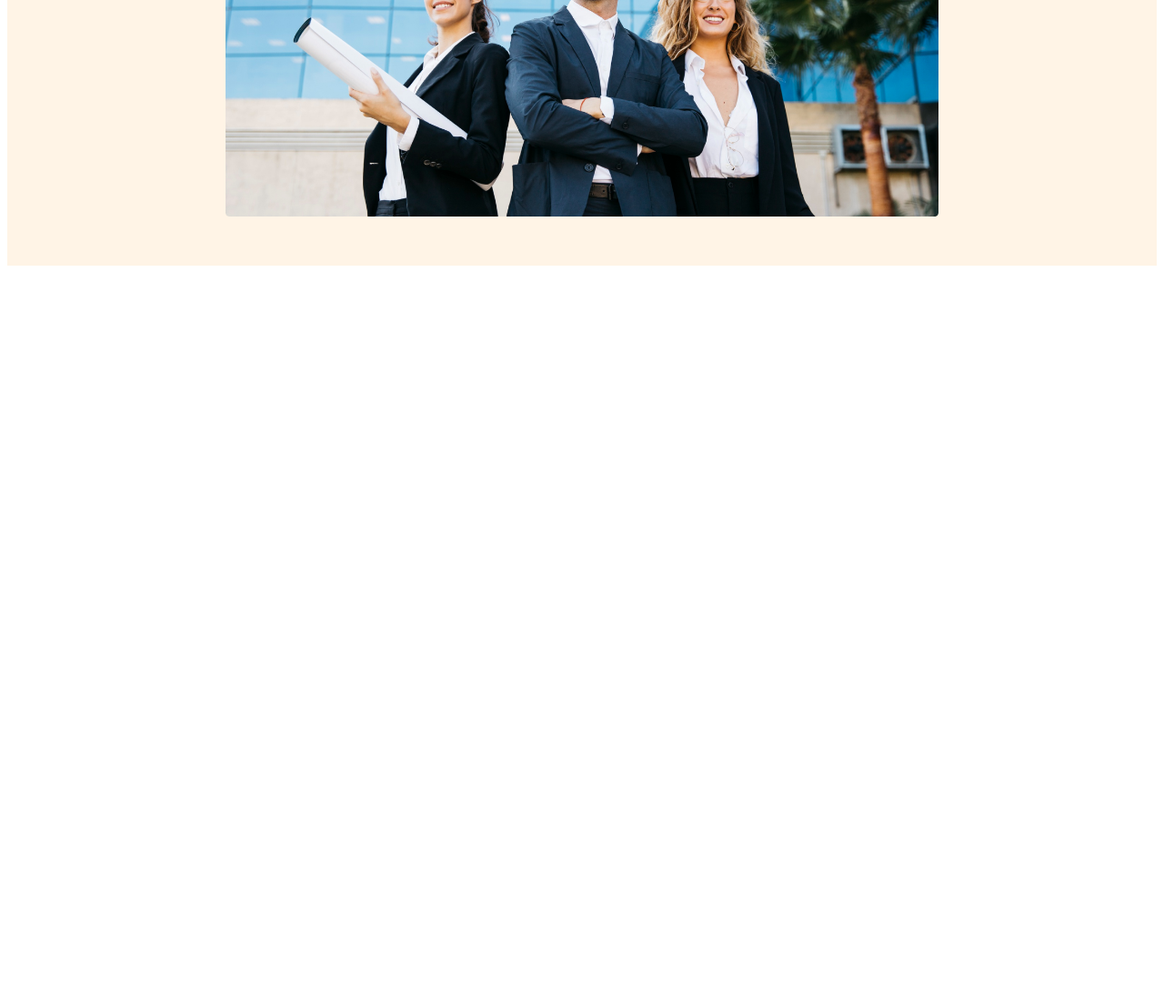
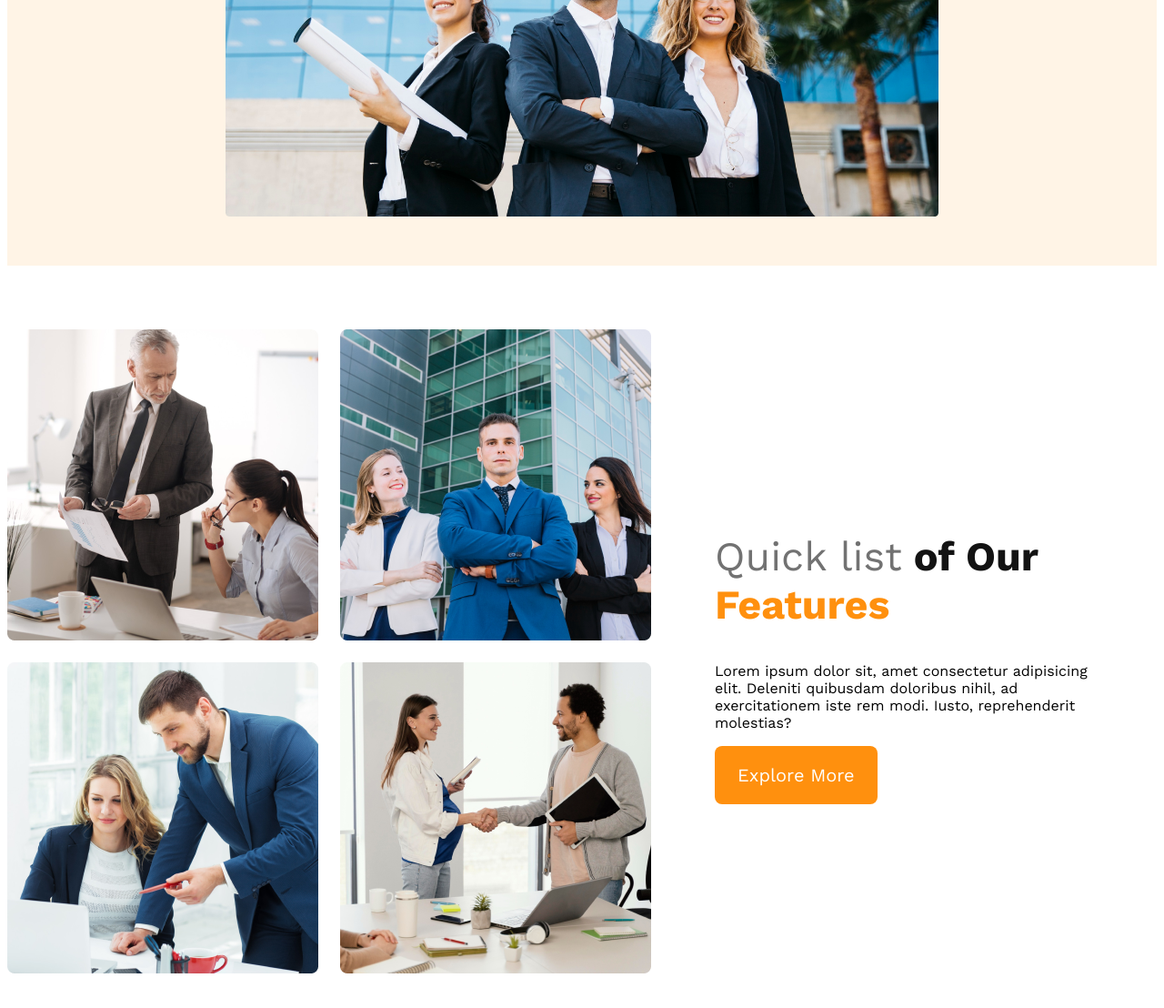
Before and after one commit to rohan9932/g3-architects, a plain HTML site: page index.html in a window 1280 px wide. Shown: the part 704-1812 px from the top of the page at 91% size. Before the commit the page ends 1004 px from the top, so only its background shows below. Drawn offline with nearby package versions, Linux system fonts and the light colour scheme.

Commit message:
teams-container responsive

```diff
--- a/index.html
+++ b/index.html
@@ -7,6 +7,7 @@
     <link rel="stylesheet" href="styles/architect.css" />
   </head>
   <body>
+    <!-- header -->
     <header>
       <nav>
         <h1 class="nav-title">G3 Architects</h1>
@@ -20,7 +21,7 @@
       <div class="banner">
         <div class="banner-content">
           <h1 class="banner-title">Brand New Group of Architects</h1>
-          <p class="banner-description">
+          <p class="text-light-gray">
             There are many variations of passages of Lorem Ipsum available, but
             the majority have suffered alteration in some form, by injected
             humour, or randomised words which don't look even
@@ -30,7 +31,31 @@
         <img src="images/banner.png" alt="Banner pic" />
       </div>
     </header>
-    <main></main>
+    <!-- main -->
+    <main>
+      <!-- features section -->
+      <section class="teams-container">
+        <div class="teams-img-container">
+          <img src="images/team1.png" alt="team" />
+          <img src="images/team2.png" alt="team" />
+          <img src="images/team3.png" alt="team" />
+          <img src="images/team4.png" alt="team" />
+        </div>
+        <div class="teams-content">
+          <h1 class="teams-title">
+            <span class="quick-list">Quick list</span>
+            <span class="of-our">of Our</span>
+            <span class="features">Features</span>
+          </h1>
+          <p class="teams-description">
+            Lorem ipsum dolor sit, amet consectetur adipisicing elit. Deleniti
+            quibusdam doloribus nihil, ad exercitationem iste rem modi. Iusto,
+            reprehenderit molestias?
+          </p>
+          <button class="btn-primary">Explore More</button>
+        </div>
+      </section>
+    </main>
     <footer></footer>
   </body>
 </html>
--- a/styles/architect.css
+++ b/styles/architect.css
@@ -14,6 +14,11 @@
   padding: 20px 25px;
   font-size: 1.25rem;
   cursor: pointer;
+}
+
+.text-light-gray,
+.quick-list {
+  color: #727272;
 }
 
 /* header styles */
@@ -63,13 +68,49 @@ nav li a {
   color: #131313;
 }
 
-.banner-description {
-  color: #727272;
-}
-
 .banner img {
   margin-top: 20px;
   width: 100%;
+}
+
+/* main styles */
+main {
+  max-width: 1440px;
+  margin: 70px auto;
+}
+
+/* teams style */
+.teams-container {
+  display: flex;
+  align-items: center;
+}
+
+.teams-img-container {
+  display: grid;
+  grid-template-columns: repeat(2, 1fr);
+  grid-gap: 1.5rem;
+}
+
+.teams-content {
+  padding: 0 70px;
+}
+
+.teams-title {
+  font-size: 2.8rem;
+}
+
+.teams-title .quick-list {
+  font-weight: 500;
+}
+
+.teams-title .of-our {
+  color: #131313;
+  font-weight: 700;
+}
+
+.teams-title .features {
+  color: #ff900e;
+  font-weight: 700;
 }
 
 /* responsive styles */
@@ -78,8 +119,15 @@ nav li a {
   header {
     padding: 20px;
   }
-  nav {
+  nav,
+  .teams-container {
     flex-direction: column;
+  }
+  .teams-img-container {
+    grid-template-columns: 1fr;
+  }
+  .teams-content {
+    padding: 0 20px;
   }
 }
 
@@ -88,7 +136,8 @@ nav li a {
   header {
     padding: 50px;
   }
-  nav {
+  nav,
+  .teams-container {
     flex-direction: column;
   }
 }
```
